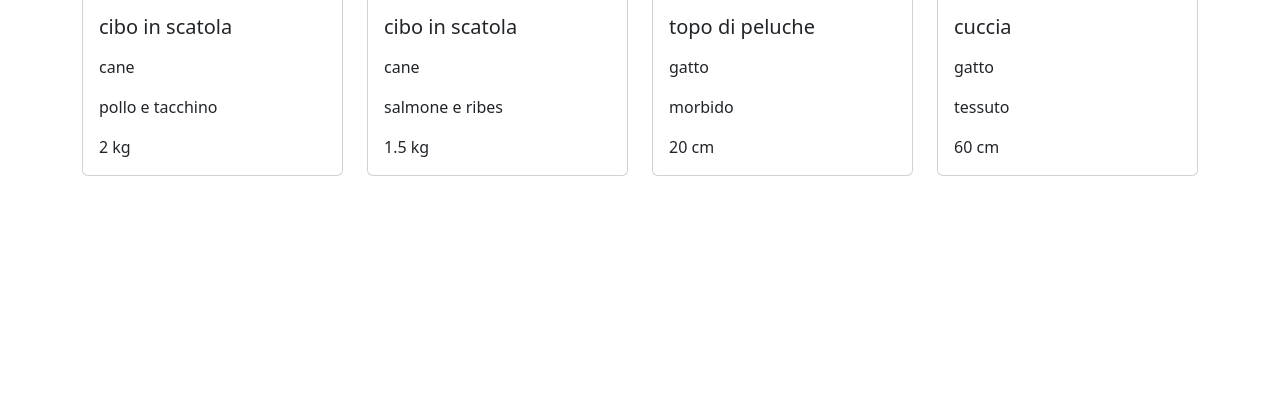
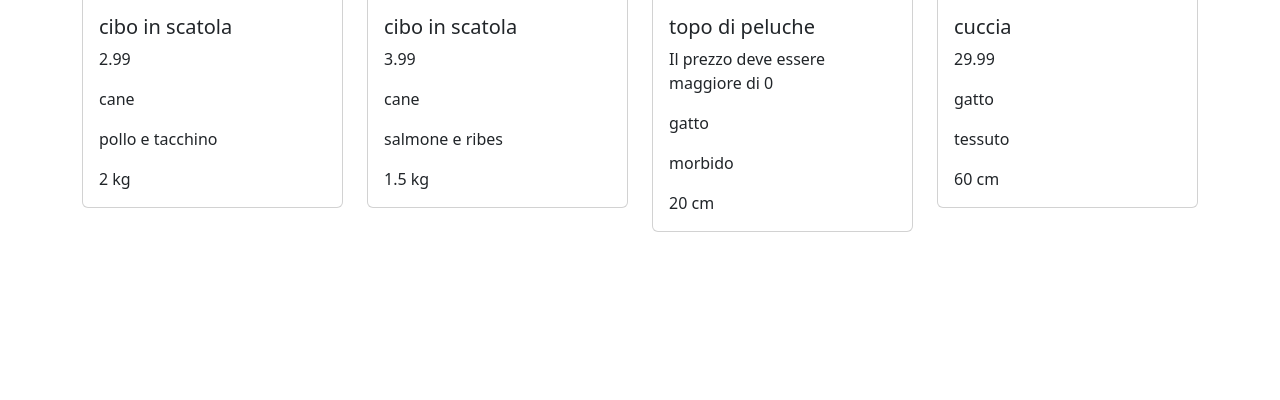
Before and after one commit to Massimiliano-Novello/php-oop-2, a PHP site: page / in a window 1280 px wide. Shown: the part 400-800 px from the top of the page. Run offline with PHP 8.4, Linux system fonts and the light colour scheme; data that the repository does not hold is empty.

Commit message:
fine secondo esercizio oop

```diff
--- a/index.php
+++ b/index.php
@@ -15,10 +15,10 @@ $categorie = [
 
 
 $prodotti = [
-    new cibo ("cibo in scatola", 2.99, $categorie["cane"], "https://www.myjack.it/wp-content/uploads/2019/08/Migliorcane-Alimento-Completo-per-Cani-Bocconi-con-Pollo-e-Tacchino-1250-gr-0.jpg", "pollo e tacchino", "2 kg"),
-    new cibo ("cibo in scatola", 3.99, $categorie["cane"], "https://labottegadelpet.it/wp-content/uploads/2021/07/cibo-umido-in-scatola-per-cani-monoroteico-salmone-ribes-pura-natura-dalla-grana1.jpg", "salmone e ribes", "1.5 kg"),
-    new giochi ("topo di peluche", 10.00, $categorie["gatto"], "https://www.loradeglianimali.it/36653/trixie-topo-peluche-da-10-cm-per-gatti.jpg", "morbido", "20 cm"),
-    new accessori ("cuccia", 29.99, $categorie["gatto"], "https://cdn.shopify.com/s/files/1/0278/3215/6234/products/cuscino-grigio-chiaro-media-50cm-la-piu-scelta-29-90-cuscino-nuvola-cuccia-per-gatti-cani-morbida-e-pelosa-cuscino-nuvola-miglior-cuccia-per-gatti-gatto-con-personalita-28142940586058.jpg?v=1628147597", "tessuto", "60 cm"),
+    new cibo ("cibo in scatola", 2.99, $categorie["cane"], "pollo e tacchino", "2 kg", "https://www.myjack.it/wp-content/uploads/2019/08/Migliorcane-Alimento-Completo-per-Cani-Bocconi-con-Pollo-e-Tacchino-1250-gr-0.jpg"),
+    new cibo ("cibo in scatola", 3.99, $categorie["cane"], "salmone e ribes", "1.5 kg", "https://labottegadelpet.it/wp-content/uploads/2021/07/cibo-umido-in-scatola-per-cani-monoroteico-salmone-ribes-pura-natura-dalla-grana1.jpg"),
+    new giochi ("topo di peluche", 0, $categorie["gatto"], "morbido", "20 cm", "https://www.loradeglianimali.it/36653/trixie-topo-peluche-da-10-cm-per-gatti.jpg"),
+    new accessori ("cuccia", 29.99, $categorie["gatto"], "tessuto", "60 cm",  "https://cdn.shopify.com/s/files/1/0278/3215/6234/products/cuscino-grigio-chiaro-media-50cm-la-piu-scelta-29-90-cuscino-nuvola-cuccia-per-gatti-cani-morbida-e-pelosa-cuscino-nuvola-miglior-cuccia-per-gatti-gatto-con-personalita-28142940586058.jpg?v=1628147597"),
 ];
 
 // var_dump($prodotti);
@@ -43,46 +43,43 @@ $prodotti = [
         </div>
 
         <div class="row">
+
             <?php
             foreach ($prodotti as $item) {
-                if ($item->categorie->nome == "cane") {
             ?>
             <div class="col-3">
                 <div class="card">
                     <img src="<?php echo $item->immagine ?>" class="card-img-top image" alt="">
                     <div class="card-body">
                         <h5 class="card-title"><?php echo $item->nome ?></h5>
-                        <p class="card-text"><?php echo $item->prezzo ?></p>
+                        <p class="card-text">
+                        <?php try{
+                            echo $item->getPrice();
+                        } catch(Exception $err){
+                           echo $err->getMessage();
+                        }?></p>
                         <p class="card-text"><?php echo $item->categorie->nome ?></p>
-                        <p class="card-text"><?php echo $item->ingredienti; ?></p>
-                        <p class="card-text"><?php echo $item->peso; ?></p>
-                    </div>
-                </div>
-            </div>
-            <?php
-                }
-            }
-            ?>
-            <?php
-            foreach ($prodotti as $item) {
-                if ($item->categorie->nome == "gatto") {
-            ?>
-            <div class="col-3">
-                <div class="card">
-                    <img src="<?php echo $item->immagine ?>" class="card-img-top image" alt="">
-                    <div class="card-body">
-                        <h5 class="card-title"><?php echo $item->nome ?></h5>
-                        <p class="card-text"><?php echo $item->prezzo ?></p>
-                        <p class="card-text"><?php echo $item->categorie->nome ?></p>
-                        <p class="card-text"><?php echo $item->caratteristiche; ?></p>
-                        <p class="card-text"><?php echo $item->materiale; ?></p>
-                        <p class="card-text"><?php echo $item->dimensioni; ?></p>
+                        <?php  if (get_class($item) == "cibo") { ?>
+                            <p class="card-text"><?php echo $item->ingredienti; ?></p>
+                            <p class="card-text"><?php echo $item->peso; ?></p>
+                        <?php } ?>
+                        <?php  if (get_class($item) == "giochi") { ?>
+                            <p class="card-text"><?php echo $item->caratteristiche; ?></p>
+                        <?php } ?>
+                        <?php  if (get_class($item) == "accessori") { ?>
+                            <p class="card-text"><?php echo $item->materiale; ?></p>
+                        <?php } ?>
+                        <?php  if (get_class($item) == "giochi" || get_class($item) == "accessori" ) { ?>
+                            <p class="card-text"><?php echo $item->dimensioni; ?></p>
+                        <?php } ?>
+
+
 
                     </div>
                 </div>
             </div>
              <?php
-                }
+
             }
             ?>
         </div>
--- a/models/accessori.php
+++ b/models/accessori.php
@@ -6,7 +6,7 @@ class accessori extends prodotti {
     public $dimensioni;
 
 
-    function __construct ($_nome, $_prezzo, $_categorie, $_immagine = "index.jpg", $_materiali, $_dimensioni) {
+    function __construct ($_nome, $_prezzo, $_categorie, $_materiali, $_dimensioni, $_immagine = "index.jpg") {
         parent:: __construct ($_nome, $_prezzo, $_categorie, $_immagine);
         $this->materiale = $_materiali;
         $this->dimensioni = $_dimensioni;
--- a/models/cibo.php
+++ b/models/cibo.php
@@ -6,7 +6,7 @@ class cibo extends prodotti {
     public $peso;
 
 
-    public function __construct ($_nome, $_prezzo, $_categorie, $_immagine = "index.jpg", $_ingredienti, $_peso) {
+    public function __construct ($_nome, $_prezzo, $_categorie, $_ingredienti, $_peso,  $_immagine = "index.jpg") {
         parent:: __construct ($_nome, $_prezzo, $_categorie, $_immagine);
         $this->ingredienti = $_ingredienti;
         $this->peso = $_peso;
--- a/models/giochi.php
+++ b/models/giochi.php
@@ -6,7 +6,7 @@ class giochi extends prodotti {
     public $dimensioni;
 
 
-    function __construct ($_nome, $_prezzo, $_categorie, $_immagine = "index.jpg", $_caratteristiche, $_dimensioni) {
+    function __construct ($_nome, $_prezzo, $_categorie, $_caratteristiche, $_dimensioni, $_immagine = "index.jpg") {
         parent::__construct($_nome, $_prezzo, $_categorie, $_immagine);
         $this->caratteristiche = $_caratteristiche;
         $this->dimensioni = $_dimensioni;
--- a/models/prodotti.php
+++ b/models/prodotti.php
@@ -4,7 +4,7 @@ require_once __DIR__ . "/categorie.php";
 
 class prodotti {
     public $nome;
-    private $prezzo;
+    public $prezzo;
     public $categorie;
     public $immagine;
 
@@ -15,14 +15,14 @@ class prodotti {
         $this->immagine = $_immagine;
     }
 
-    // public function getPrice($_prezzo) {
-    //     if (!is_int($_prezzo)) {
-    //         throw new Exception ("Il prezzo deve essere maggiore di 0");
+    public function getPrice() {
+        if ($this->prezzo < 1) {
+            throw new Exception ("Il prezzo deve essere maggiore di 0");
 
-    //     } elseif ($_prezzo > 1) {
-    //         $this->prezzo = $_prezzo;
-    //     }
-    // }
+        } elseif ($this->prezzo > 1) {
+            return $this->prezzo;
+        }
+    }
 
     // public function getPrice() {
     //     return $this->prezzo;
```
